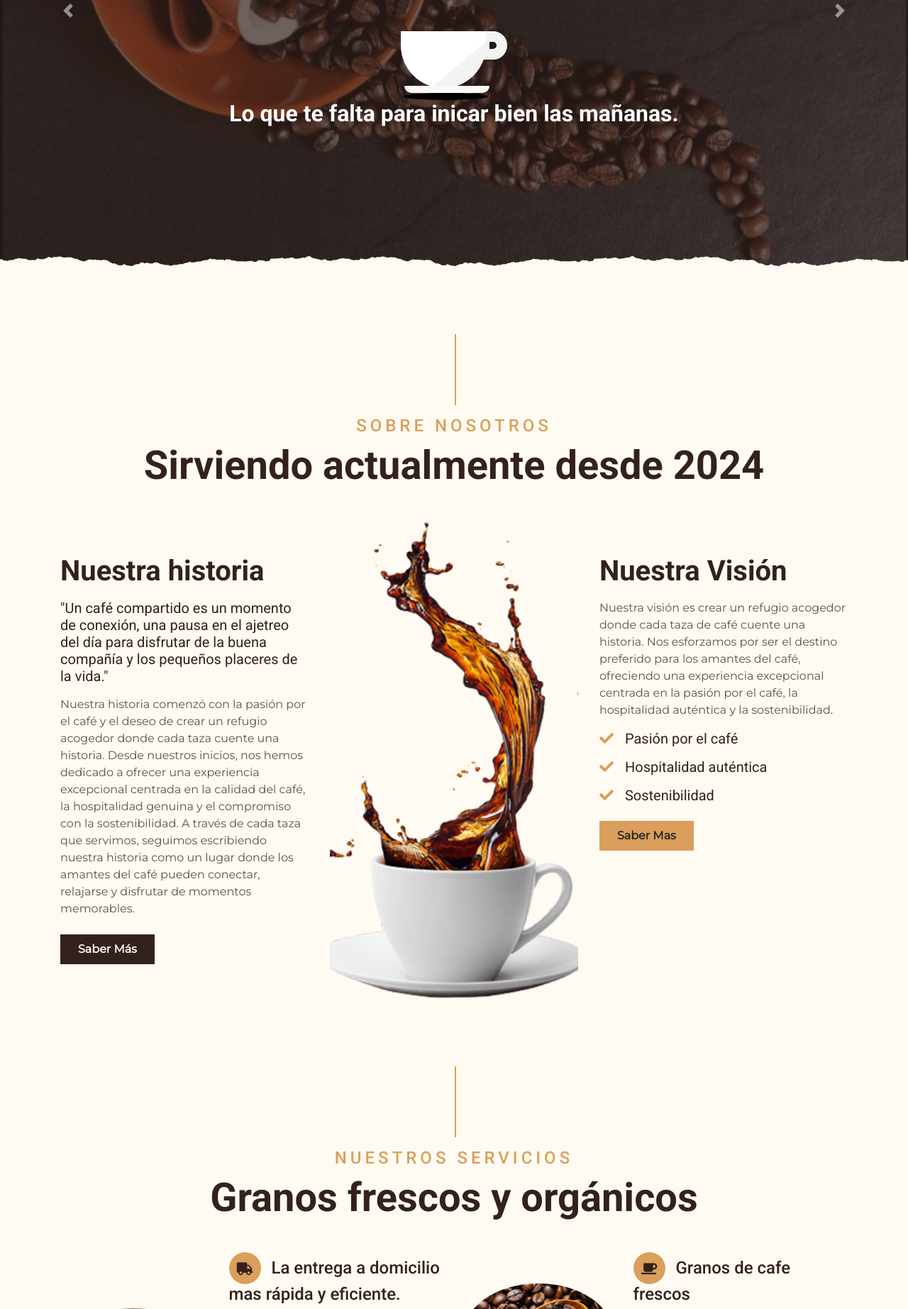
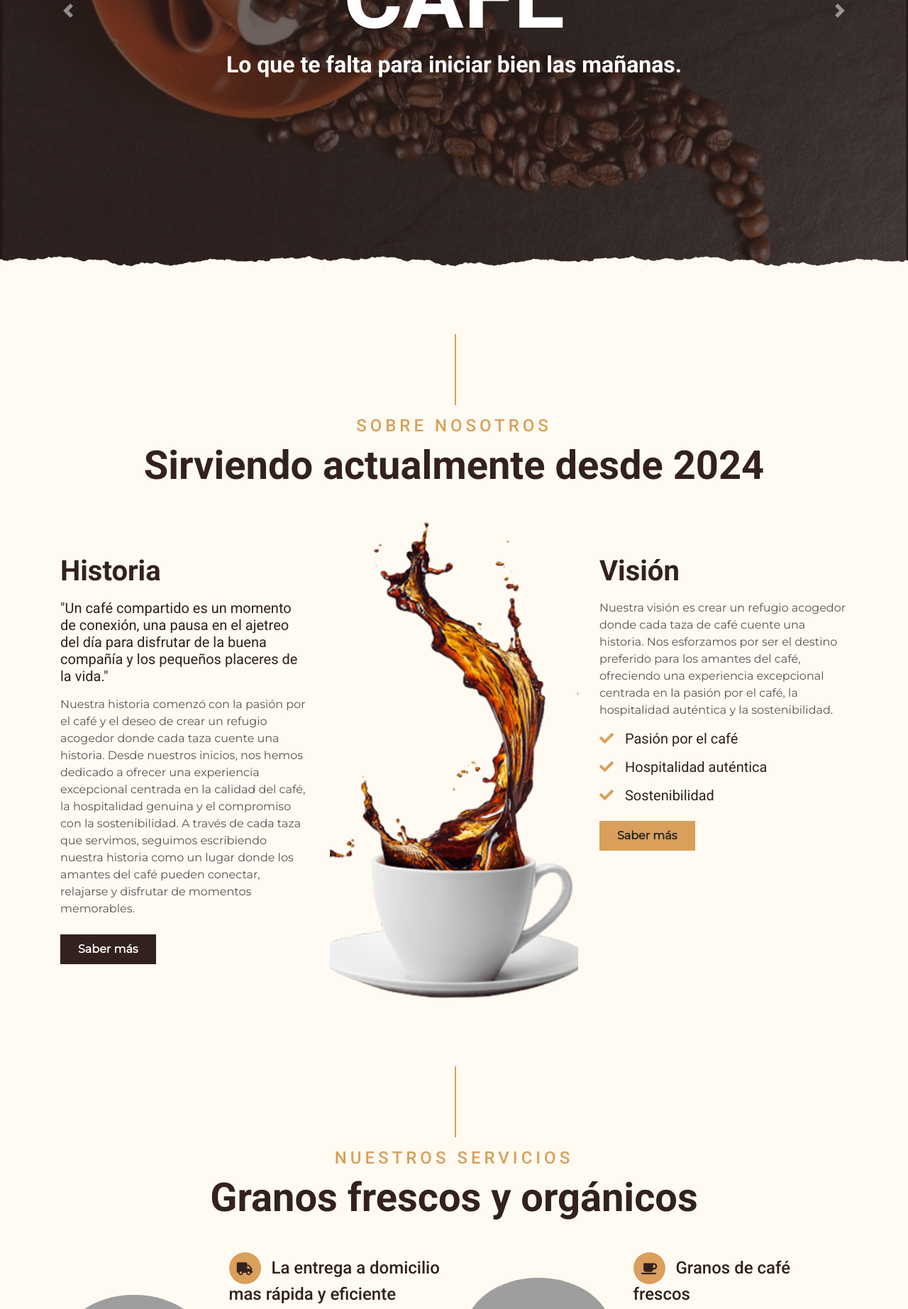
Before and after one commit to JoseAngel-444/Koppee, a Flask app: page /index in a window 1280 px wide. Shown: the part 346-2191 px from the top of the page at 71% size. Run offline with Flask 3, Linux system fonts and the light colour scheme; some libraries are stand-ins or nearby versions; grey boxes are pictures that could not be loaded.

Commit message:
Ortografía e imágenes

```diff
--- a/app/app.py
+++ b/app/app.py
@@ -81,7 +81,7 @@
             return redirect(url_for('login'))
         return render_template('register.html')
 
-@app.route('/', methods=['GET', 'POST'])
+@app.route('/login', methods=['GET', 'POST'])
 def login():
     if request.method == 'POST':
         email = request.form['email']
--- a/app/static/css/login.css
+++ b/app/static/css/login.css
@@ -13,6 +13,7 @@
     width: 350px;
     height: 500px;
     background: rgba(255, 255, 255, 0);
+    backdrop-filter: blur(5px);
     overflow: hidden;
     border-radius: 10px;
     box-shadow: 5px 20px 50px #000;
--- a/app/templates/index.html
+++ b/app/templates/index.html
@@ -3,7 +3,7 @@
 
 <head>
     <meta charset="utf-8">
-    <title>KOFFIN - Ideas de café para tu cafetería</title>
+    <title>KOFFIN - Ideas de café para tu Cafetería</title>
     <meta content="width=device-width, initial-scale=1.0" name="viewport">
     <meta content="Free Website Template" name="keywords">
     <meta content="Free Website Template" name="description">
@@ -22,7 +22,7 @@
 
     <link href="{{url_for('static',filename='lib/owlcarousel/assets/owl.carousel_min.css')}}" rel="stylesheet">
     <link href="{{url_for('static',filename='lib/tempusdominus/css/tempusdominus-bootstrap-4_min.css')}}" rel="stylesheet" />
-    <link href="{{url_for('static',filename='css/cafesito.css')}}" rel="stylesheet">
+    <link href="{{url_for('static',filename='css/Cafésito.css')}}" rel="stylesheet">
 
     <link rel="stylesheet" href="{{url_for('static',filename='/css/style_min.css')}}">
 
@@ -49,16 +49,20 @@
                     <a href="{{ url_for('about') }}" class="nav-item nav-link">Acerca de</a>
                     <a href="{{ url_for('servicio') }}" class="nav-item nav-link">Servicios</a>
                     <a href="{{ url_for('menu') }}" class="nav-item nav-link">Menú</a>
+
                     <div class="nav-item dropdown">
+
                         <a href="#" class="nav-link dropdown-toggle" data-toggle="dropdown">Páginas</a>
                         <div class="dropdown-menu text-capitalize">
-                            <a href="{{ url_for('reservation') }}" class="dropdown-item">Reservación</a>
-                            <a href="{{ url_for('testimonial') }}" class="dropdown-item">Referencias</a>
+                            <a href="{{ url_for('reservation') }}" class="dropdown-item">Reservas</a>
+                            <a href="{{ url_for('testimonial') }}" class="dropdown-item">Reseñas</a>
                         </div>
+
                     </div>
-                    <div>
+
                     <a href="{{ url_for('contact') }}" class="nav-item nav-link">Contactos</a>
-                    <a href="{{ url_for('logout') }}" class="nav-item} nav-link btn btn-outline-primary">Cerrar Sesión</a>
+                    <a href="{{ url_for('logout') }}" class="nav-item nav-link">Cerrar sesión</a>
+
                 </div>
 
 
@@ -73,7 +77,7 @@
                     <img class="w-100" src="{{url_for('static',filename='/img/BIG-2.jpg')}}" alt="Image">
                     <div class="carousel-caption d-flex flex-column align-items-center justify-content-center">
                         <h1 class="display-1 text-white m-0">CAFÉ</h1>
-                            <div id="cafesito">
+                            <div id="Cafésito">
                                 <div class="steam" id="steam1"> </div>
                                 <div class="steam" id="steam2"> </div>
                                 <div class="steam" id="steam3"> </div>
@@ -91,15 +95,35 @@
                                 <div id="shadow"></div>
                             </div>
 
-                        <h2 class="text-white m-0" id="frasemotivacional">Lo que te falta para inicar bien las mañanas.</h2>
+                        <h2 class="text-white m-0" id="frasemotivacional">Lo que te falta para iniciar bien las mañanas.</h2>
                     </div>
                 </div>
                 <div class="carousel-item">
                     <img class="w-100" src="{{url_for('static',filename='/img/BIG.jpg')}}" alt="Image">
                     <div class="carousel-caption d-flex flex-column align-items-center justify-content-center">
                         <h1 class="display-1 text-white m-0">CAFÉ</h1>
-                        <h2 class="text-white m-0">Una taza de café te puede alegrar el día</h2>
+
+                        <div id="Cafésito">
+                            <div class="steam" id="steam1"> </div>
+                            <div class="steam" id="steam2"> </div>
+                            <div class="steam" id="steam3"> </div>
+                            <div class="steam" id="steam4"> </div>
+
+                            <div id="cup">
+                                <div id="cup-body">
+                                    <div id="cup-shade"></div>
+                                </div>
+                                <div id="cup-handle"></div>
+                            </div>
+
+                            <div id="saucer"></div>
+
+                            <div id="shadow"></div>
+                        </div>
+
+                        <h2 class="text-white m-0" id="frasemotivacional">Una taza te puede cambiar las mañanas.</h2>
                     </div>
+
                 </div>
             </div>
             <a class="carousel-control-prev" href="#blog-carousel" data-slide="prev">
@@ -116,15 +140,15 @@
     <div class="container-fluid py-5">
         <div class="container">
             <div class="section-title">
-                <h4 class="text-primary text-uppercase" style="letter-spacing: 5px;">Sobre Nosotros</h4>
+                <h4 class="text-primary text-uppercase" style="letter-spacing: 5px;">Sobre nosotros</h4>
                 <h1 class="display-4">Sirviendo actualmente desde 2024</h1>
             </div>
             <div class="row">
                 <div class="col-lg-4 py-0 py-lg-5">
-                    <h1 class="mb-3">Nuestra historia</h1>
+                    <h1 class="mb-3">Historia</h1>
                     <h5 class="mb-3">"Un café compartido es un momento de conexión, una pausa en el ajetreo del día para disfrutar de la buena compañía y los pequeños placeres de la vida."</h5>
                     <p>Nuestra historia comenzó con la pasión por el café y el deseo de crear un refugio acogedor donde cada taza cuente una historia. Desde nuestros inicios, nos hemos dedicado a ofrecer una experiencia excepcional centrada en la calidad del café, la hospitalidad genuina y el compromiso con la sostenibilidad. A través de cada taza que servimos, seguimos escribiendo nuestra historia como un lugar donde los amantes del café pueden conectar, relajarse y disfrutar de momentos memorables.</p>
-                    <a href="" class="btn btn-secondary font-weight-bold py-2 px-4 mt-2">Saber Más</a>
+                    <a href="" class="btn btn-secondary font-weight-bold py-2 px-4 mt-2">Saber más</a>
                 </div>
                 <div class="col-lg-4 py-5 py-lg-0" style="min-height: 500px;">
                     <div class="position-relative h-100">
@@ -132,12 +156,12 @@
                     </div>
                 </div>
                 <div class="col-lg-4 py-0 py-lg-5">
-                    <h1 class="mb-3">Nuestra Visión</h1>
+                    <h1 class="mb-3">Visión</h1>
                     <p>Nuestra visión es crear un refugio acogedor donde cada taza de café cuente una historia. Nos esforzamos por ser el destino preferido para los amantes del café, ofreciendo una experiencia excepcional centrada en la pasión por el café, la hospitalidad auténtica y la sostenibilidad.</p>
                     <h5 class="mb-3"><i class="fa fa-check text-primary mr-3"></i>Pasión por el café</h5>
                     <h5 class="mb-3"><i class="fa fa-check text-primary mr-3"></i>Hospitalidad auténtica</h5>
                     <h5 class="mb-3"><i class="fa fa-check text-primary mr-3"></i>Sostenibilidad</h5>
-                    <a href="" class="btn btn-primary font-weight-bold py-2 px-4 mt-2">Saber Mas</a>
+                    <a href="" class="btn btn-primary font-weight-bold py-2 px-4 mt-2">Saber más</a>
                 </div>
             </div>
         </div>
@@ -155,10 +179,10 @@
                 <div class="col-lg-6 mb-5">
                     <div class="row align-items-center">
                         <div class="col-sm-5">
-                            <img class="img-fluid mb-3 mb-sm-0 rounded-circle" src="{{url_for('static',filename='/img/Cafe-1.jpg')}}" alt="">
+                            <img class="img-fluid mb-3 mb-sm-0 rounded-circle" src="{{url_for('static',filename='/img/Café-1.jpg')}}" alt="">
                         </div>
                         <div class="col-sm-7">
-                            <h4><i class="fa fa-truck service-icon"></i>La entrega a domicilio mas rápida y eficiente.</h4>
+                            <h4><i class="fa fa-truck service-icon"></i>La entrega a domicilio mas rápida y eficiente</h4>
                             <p class="m-0">En KOFFIN, nos comprometemos a brindarte la entrega a domicilio más rápida y eficiente,
                                 "Disfruta de tu café favorito en minutos. Nuestra entrega a domicilio es rápida, eficiente y sin complicaciones.
                                 ¡Haz tu pedido y disfruta de la comodidad en cada sorbo!".</p>
@@ -168,10 +192,10 @@
                 <div class="col-lg-6 mb-5">
                     <div class="row align-items-center">
                         <div class="col-sm-5">
-                            <img class="img-fluid mb-3 mb-sm-0 rounded-circle" src="{{url_for('static',filename='/img/Cafe-2.jpg')}}" alt="">
+                            <img class="img-fluid mb-3 mb-sm-0 rounded-circle" src="{{url_for('static',filename='/img/Café-2.jpg')}}" alt="">
                         </div>
                         <div class="col-sm-7">
-                            <h4><i class="fa fa-coffee service-icon"></i>Granos de cafe frescos</h4>
+                            <h4><i class="fa fa-coffee service-icon"></i>Granos de café frescos</h4>
                             <p class="m-0">"En KOFFIN, solo utilizamos los granos de café más frescos para garantizar una experiencia de sabor inigualable en cada taza.
                                 Descubre la diferencia que la frescura hace en cada sorbo."</p>
                         </div>
@@ -180,10 +204,10 @@
                 <div class="col-lg-6 mb-5">
                     <div class="row align-items-center">
                         <div class="col-sm-5">
-                            <img class="img-fluid mb-3 mb-sm-0 rounded-circle" src="{{url_for('static',filename='/img/Cafe-3.jpg')}}" alt="">
+                            <img class="img-fluid mb-3 mb-sm-0 rounded-circle" src="{{url_for('static',filename='/img/Café-3.jpg')}}" alt="">
                         </div>
                         <div class="col-sm-7">
-                            <h4><i class="fa fa-award service-icon"></i>Cafe de la mejor calidad</h4>
+                            <h4><i class="fa fa-award service-icon"></i>Café de la mejor calidad</h4>
                             <p class="m-0">"En KOFFIN, nos enorgullecemos de ofrecerte café de la mejor calidad,
                                 seleccionado con esmero y preparado con pasión para brindarte una experiencia sensorial incomparable. Descubre el sabor excepcional que solo encontrarás aquí."</p>
                         </div>
@@ -192,10 +216,10 @@
                 <div class="col-lg-6 mb-5">
                     <div class="row align-items-center">
                         <div class="col-sm-5">
-                            <img class="img-fluid mb-3 mb-sm-0 rounded-circle" src="{{url_for('static',filename='/img/Cafe-4.jpg')}}" alt="">
+                            <img class="img-fluid mb-3 mb-sm-0 rounded-circle" src="{{url_for('static',filename='/img/Café-4.jpg')}}" alt="">
                         </div>
                         <div class="col-sm-7">
-                            <h4><i class="fa fa-table service-icon"></i>Reserva de mesa en linea</h4>
+                            <h4><i class="fa fa-table service-icon"></i>Reserva de mesa en línea</h4>
                             <p class="m-0">"¡Garantiza tu lugar favorito con solo unos clics! Haz tu reserva de mesa en línea ahora
                                 y asegura un espacio en KOFFIN para disfrutar de momentos inolvidables con amigos y familia."</p>
                         </div>
@@ -228,19 +252,19 @@
     <div class="container-fluid pt-5">
         <div class="container">
             <div class="section-title">
-                <h4 class="text-primary text-uppercase" style="letter-spacing: 5px;">Menu y Precios</h4>
+                <h4 class="text-primary text-uppercase" style="letter-spacing: 5px;">Menú y Precios</h4>
                 <h1 class="display-4">Precios competitivos</h1>
             </div>
             <div class="row">
                 <div class="col-lg-6">
-                    <h1 class="mb-5">Cafe caliente</h1>
+                    <h1 class="mb-5">Café caliente</h1>
                     <div class="row align-items-center mb-5">
                         <div class="col-4 col-sm-3">
                             <img class="w-100 rounded-circle mb-3 mb-sm-0" src="{{url_for('static',filename='/img/menu-1.jpg')}}" alt="">
                             <h5 class="menu-price">$5000</h5>
                         </div>
                         <div class="col-8 col-sm-9">
-                            <h4>Cafe negro</h4>
+                            <h4>Café negro</h4>
                             <p class="m-0">Sumérgete en la intensidad de nuestro café negro, una mezcla robusta que despierta tus sentidos con su aroma profundo y su sabor audaz.</p>
                         </div>
                     </div>
@@ -250,7 +274,7 @@
                             <h5 class="menu-price">$5000</h5>
                         </div>
                         <div class="col-8 col-sm-9">
-                            <h4>Cafe Chocolate</h4>
+                            <h4>Café chocolate</h4>
                             <p class="m-0">Déjate tentar por el delicioso matrimonio entre el café y el chocolate en nuestra exquisita bebida de Café Chocolate. Cada sorbo es un viaje de indulgencia,
                                 fusionando la suavidad del chocolate con la energía del café.</p>
 
@@ -262,14 +286,14 @@
                             <h5 class="menu-price">$4500</h5>
                         </div>
                         <div class="col-8 col-sm-9">
-                            <h4>Cafe con leche</h4>
+                            <h4>Café con leche</h4>
                             <p class="m-0">Disfruta de un abrazo reconfortante en forma de Café con Leche.
                                 Nuestra mezcla perfecta de café suave y leche cremosa te envuelve en un sabor acogedor que te hace sentir como en casa.</p>
                         </div>
                     </div>
                 </div>
                 <div class="col-lg-6">
-                    <h1 class="mb-5">Café Frio</h1>
+                    <h1 class="mb-5">Café frío</h1>
                     <div class="row align-items-center mb-5">
                         <div class="col-4 col-sm-3">
                             <img class="w-100 rounded-circle mb-3 mb-sm-0" src="{{url_for('static',filename='/img/menu-1.jpg')}}" alt="">
@@ -287,7 +311,7 @@
                             <h5 class="menu-price">$3000</h5>
                         </div>
                         <div class="col-8 col-sm-9">
-                            <h4>Café Chocolate</h4>
+                            <h4>Café chocolate</h4>
                             <p class="m-0">Sumérgete en el placer helado con nuestro Café Chocolate Frío.
                                 La combinación irresistible de café con el toque dulce y refrescante del chocolate te envuelve en una experiencia deliciosa y refrescante. </p>
                         </div>
@@ -318,9 +342,9 @@
                         <div class="p-5">
                             <div class="mb-4">
                                 <h1 class="display-3 text-primary">30% de descuento</h1>
-                                <h1 class="text-white">Para reservas en linea</h1>
+                                <h1 class="text-white">Para reservas en línea</h1>
                             </div>
-                            <p class="text-white">Aprovecha nuestra oferta, ¡Reserva ya tu mesa en nuestra cafeteria para que disfrutes de nuestras preparaciones y tengas la mejor experiencia!...</p>
+                            <p class="text-white">Aprovecha nuestra oferta, ¡Reserva ya tu mesa en nuestra cafetería para que disfrutes de nuestras preparaciones y tengas la mejor experiencia!...</p>
                             <ul class="list-inline text-white m-0">
                                 <li class="py-2"><i class="fa fa-check text-primary mr-3"></i>Excelente atención</li>
                                 <li class="py-2"><i class="fa fa-check text-primary mr-3"></i>Calidad y sabor en cada uno de tus pedidos</li>
@@ -377,8 +401,8 @@
     <div class="container-fluid footer text-white mt-5 pt-5 px-0 position-relative overlay-top">
         <div class="row mx-0 pt-5 px-sm-3 px-lg-5 mt-4">
             <div class="col-lg-3 col-md-6 mb-5">
-                <h4 class="text-white text-uppercase mb-4" style="letter-spacing: 3px;">Póngase en contacto</h4>
-                <p><i class="fa fa-map-marker-alt mr-2"></i>Colombia - Bogota DC - calle: 43 AV 7</p>
+                <h4 class="text-white text-uppercase mb-4" style="letter-spacing: 3px;">Contáctanos</h4>
+                <p><i class="fa fa-map-marker-alt mr-2"></i>Colombia - Bogotá DC - calle: 43 AV 7</p>
                 <p><i class="fa fa-phone-alt mr-2"></i>321-249-6589</p>
                 <p class="m-0"><i class="fa fa-envelope mr-2"></i>KOFFIN149@gmail.com</p>
             </div>
@@ -389,7 +413,7 @@
                     <a class="btn btn-lg btn-outline-light btn-lg-square mr-2" href="#"><i class="fab fa-twitter"></i></a>
                     <a class="btn btn-lg btn-outline-light btn-lg-square mr-2" href="https://www.facebook.com/profile.php?id=61558557609401"><i class="fab fa-facebook-f"></i></a>
                     <a class="btn btn-lg btn-outline-light btn-lg-square mr-2" href="#"><i class="fab fa-linkedin-in"></i></a>
-                    <a class="btn btn-lg btn-outline-light btn-lg-square" href="https://www.instagram.com/KOFFINcafe?igsh=MXZuNDZncWd2c2x6bA=="><i class="fab fa-instagram"></i></a>
+                    <a class="btn btn-lg btn-outline-light btn-lg-square" href="https://www.instagram.com/KOFFINCafé?igsh=MXZuNDZncWd2c2x6bA=="><i class="fab fa-instagram"></i></a>
                 </div>
             </div>
             <div class="col-lg-3 col-md-6 mb-5">
```
Also changed, not shown: app/templates/menu.html (+5 -5 lines), app/templates/reservation.html (+4 -4 lines), app/templates/sabermas1.html (+6 -6 lines), app/templates/service.html (+5 -5 lines), app/templates/testimonial.html (+4 -4 lines).
